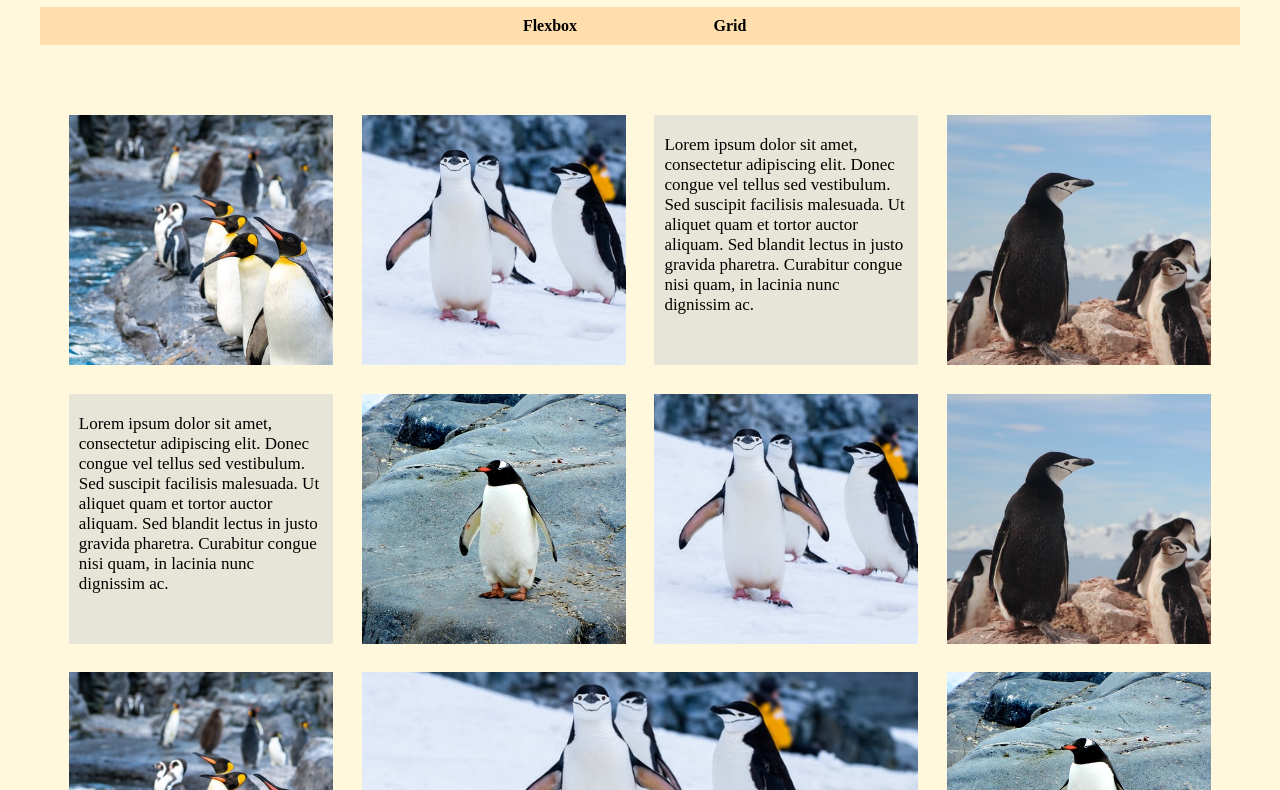
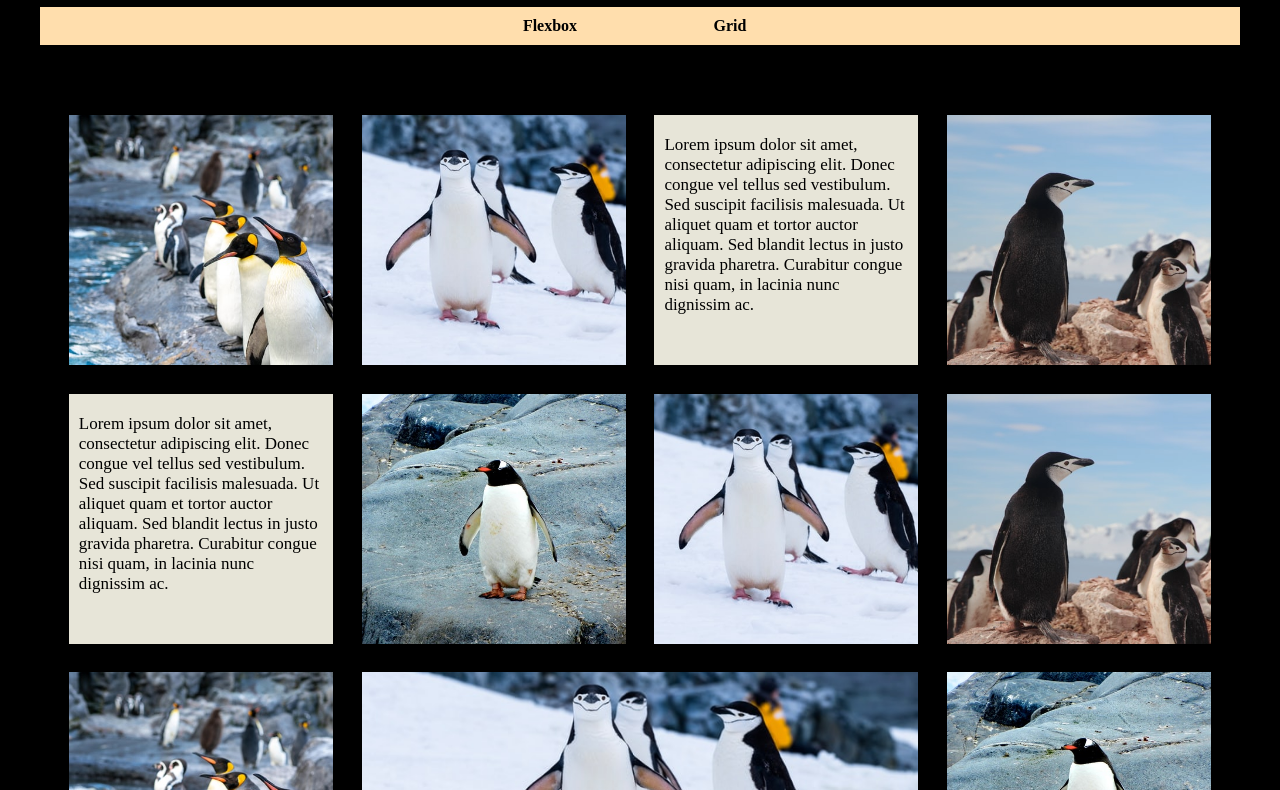
Before and after one commit to maurischults/praks5, a plain HTML site: page index.html in a window 1280 px wide. Shown: the part 73-863 px from the top of the page. Drawn offline with Linux system fonts and the light colour scheme.

Commit message:
backround color

```diff
--- a/style.css
+++ b/style.css
@@ -7,7 +7,7 @@ img {
   object-fit: cover;
 }
 body {
-  background-color: cornsilk;
+  background-color: black;
   width: 1200px;
   margin: 0 auto;
 }
```
